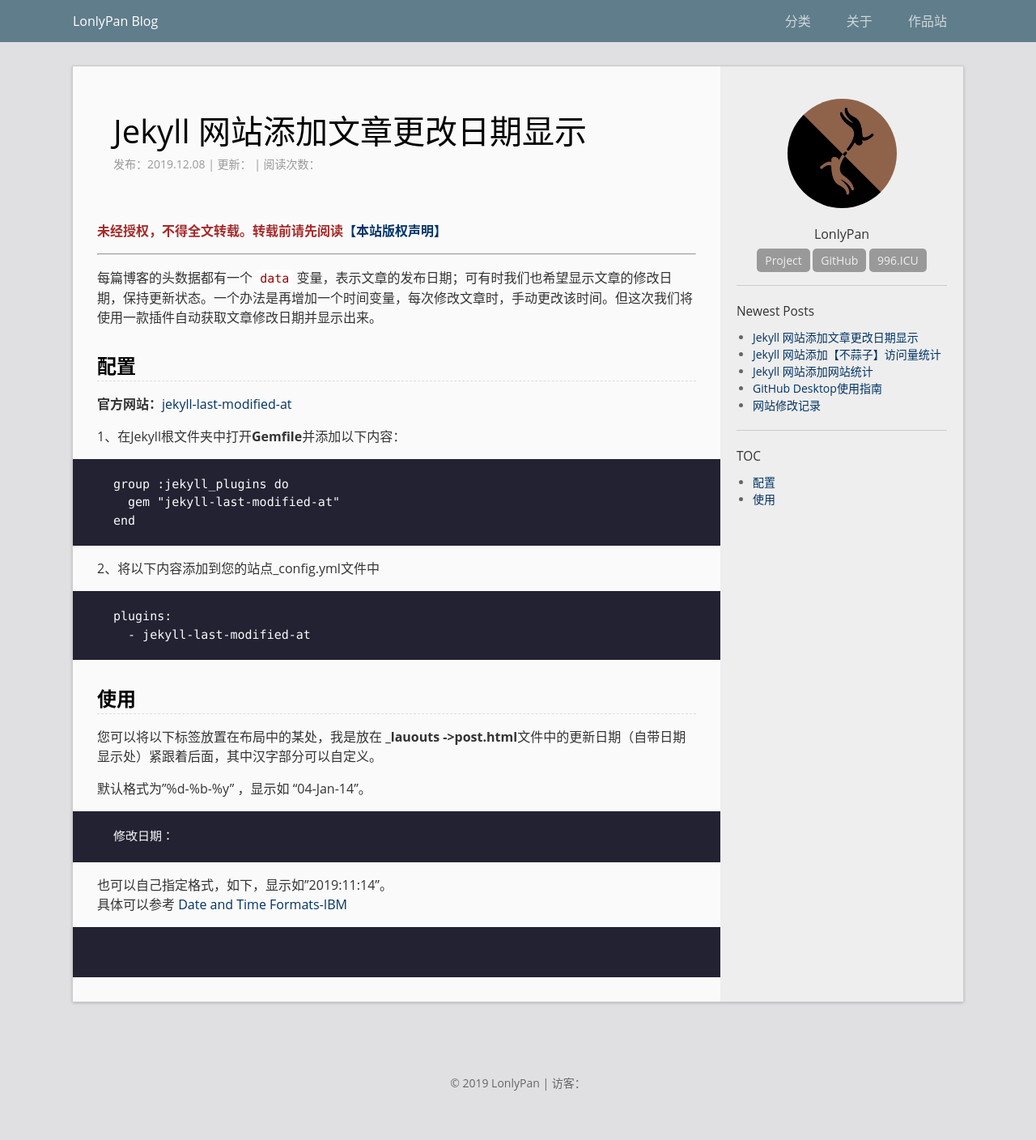
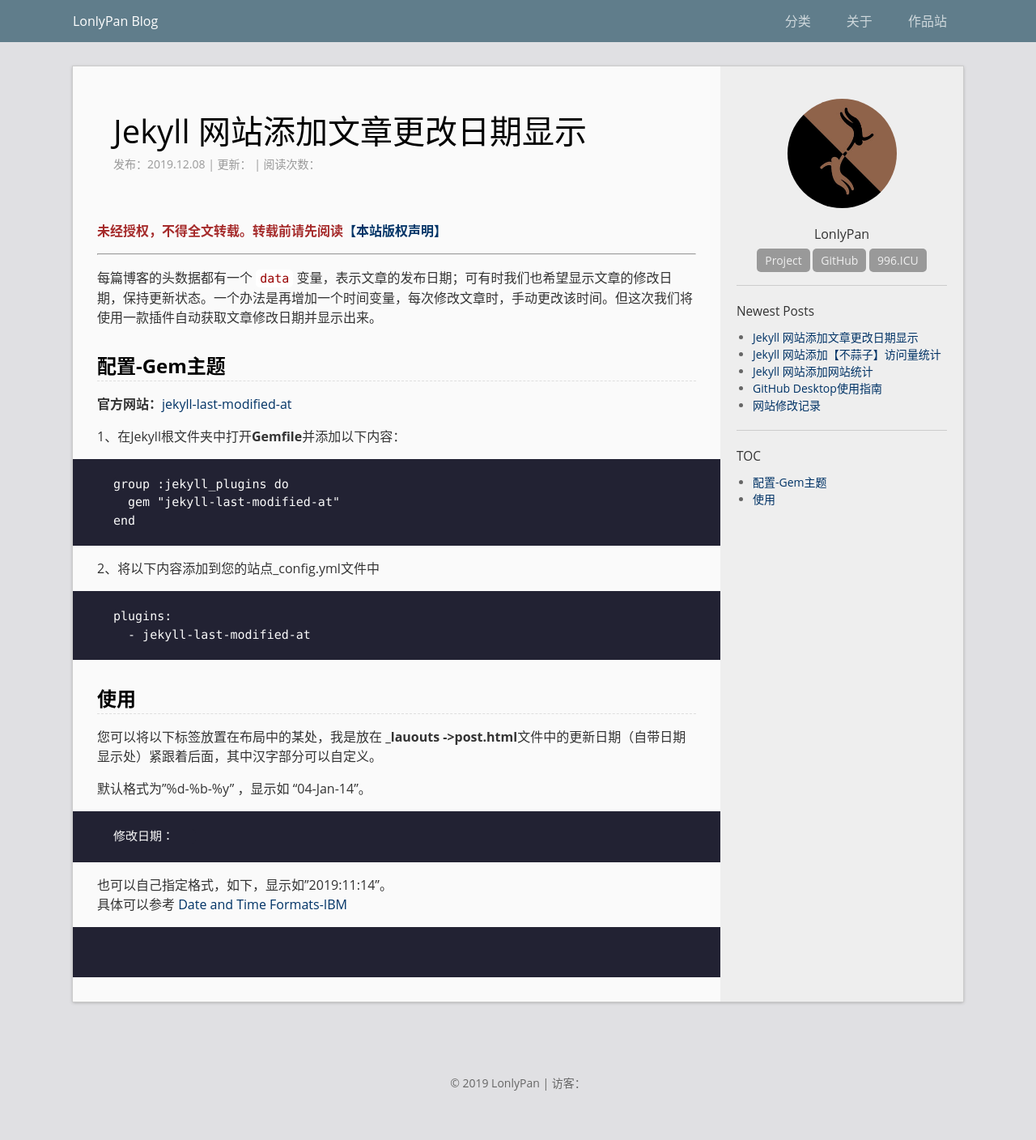
Before and after one commit to LonlyStack/LonlyPan.github.io, a Jekyll site: the page built from _posts/2019-12-8-Jekyll 网站添加文章更改日期显示.md, in a window 1280 px wide. Shown: the whole page at 81% size. Built offline with Jekyll 4.4.1, drawn with Linux system fonts in a browser that asks for light colours; comment, search, counter and statistics services are not loaded.

Commit message:
修改文件: _posts/2019-12-8-Jekyll 网站添加文章更改日期显示.md

```diff
--- a/_posts/2019-12-8-Jekyll 网站添加文章更改日期显示.md
+++ b/_posts/2019-12-8-Jekyll 网站添加文章更改日期显示.md
@@ -11,7 +11,7 @@
 
 
 
-## 配置
+## 配置-Gem主题
 
 **官方网站：**[jekyll-last-modified-at](https://github.com/gjtorikian/jekyll-last-modified-at)
 
```
